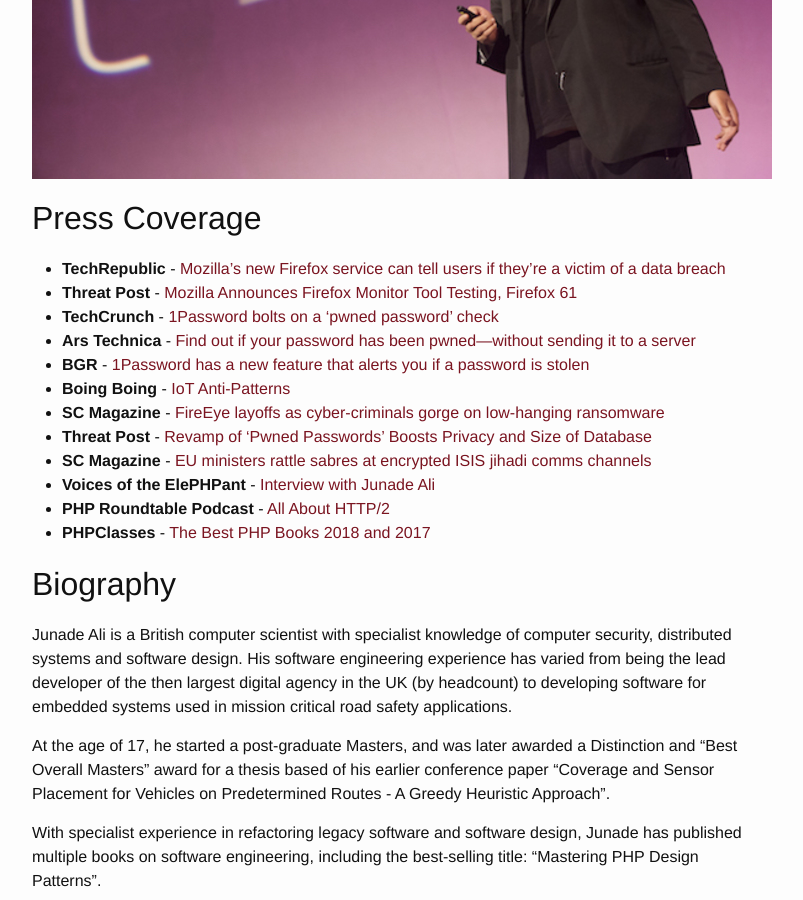
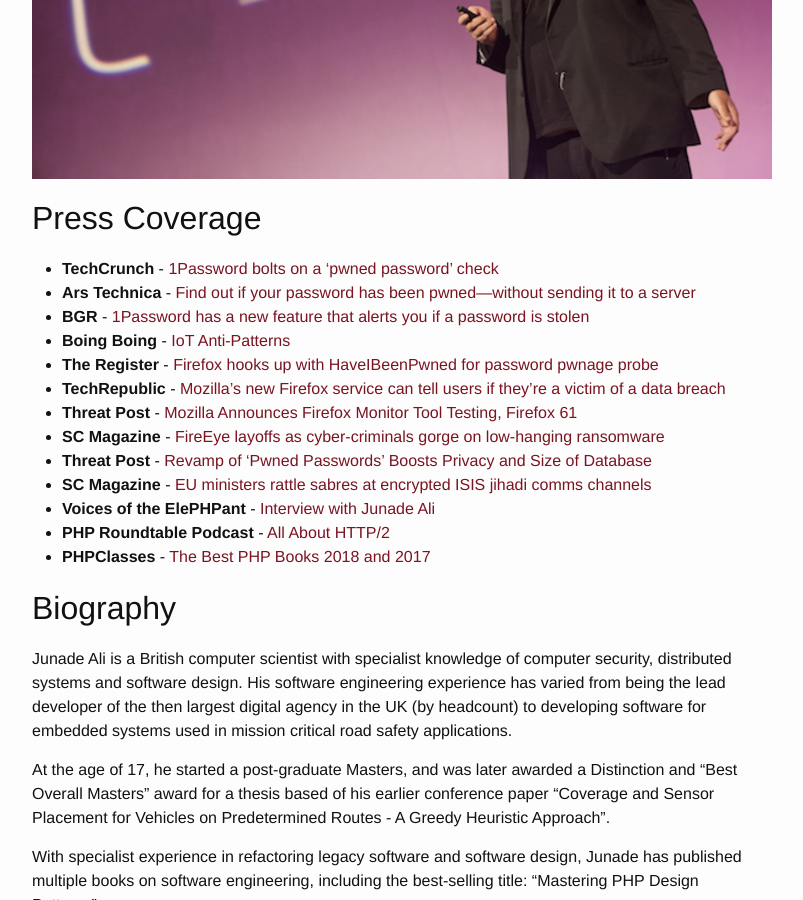
Before and after one commit to IcyApril/icyapril.github.io, a Jekyll site: the page built from about.md, in a window 1280 px wide and 900 px high, scrolled down 472 px. Shown: the whole window, without its empty margins (238-1041 px from the left). Built offline with Jekyll 4.4.1, drawn with Linux system fonts in a browser that asks for light colours.

Commit message:
Update press links

```diff
--- a/about.md
+++ b/about.md
@@ -8,12 +8,13 @@ layout: page
 
 ## Press Coverage
 
-* **TechRepublic** - [Mozilla's new Firefox service can tell users if they're a victim of a data breach](https://www.techrepublic.com/article/mozillas-new-firefox-service-can-tell-users-if-theyre-a-victim-of-a-data-breach/)
-* **Threat Post** - [Mozilla Announces Firefox Monitor Tool Testing, Firefox 61](https://threatpost.com/mozilla-announces-firefox-monitor-tool-testing-firefox-61/133087/)
 * **TechCrunch** - [1Password bolts on a 'pwned password' check](https://techcrunch.com/2018/02/23/1password-bolts-on-a-pwned-password-check/)
 * **Ars Technica** - [Find out if your password has been pwned—without sending it to a server](https://arstechnica.com/information-technology/2018/02/new-tool-safely-checks-your-passwords-against-a-half-billion-pwned-passwords/)
 * **BGR** - [1Password has a new feature that alerts you if a password is stolen](https://bgr.com/2018/02/23/has-my-password-been-hacked-1password-can-answer-that/)
 * **Boing Boing** - [IoT Anti-Patterns](https://boingboing.net/2017/05/03/bad-design-thinking.html)
+* **The Register** - [Firefox hooks up with HaveIBeenPwned for password pwnage probe](https://www.theregister.co.uk/2018/06/27/firefox_testing_password_pwnage_lookup/)
+* **TechRepublic** - [Mozilla's new Firefox service can tell users if they're a victim of a data breach](https://www.techrepublic.com/article/mozillas-new-firefox-service-can-tell-users-if-theyre-a-victim-of-a-data-breach/)
+* **Threat Post** - [Mozilla Announces Firefox Monitor Tool Testing, Firefox 61](https://threatpost.com/mozilla-announces-firefox-monitor-tool-testing-firefox-61/133087/)
 * **SC Magazine** - [FireEye layoffs as cyber-criminals gorge on low-hanging ransomware](http://www.scmagazineuk.com/fireeye-layoffs-as-cyber-criminals-gorge-on-low-hanging-ransomware/article/514822/)
 * **Threat Post** - [Revamp of ‘Pwned Passwords’ Boosts Privacy and Size of Database](https://threatpost.com/revamp-of-pwned-passwords-boosts-privacy-and-size-of-database/130082/)
 * **SC Magazine** - [EU ministers rattle sabres at encrypted ISIS jihadi comms channels](https://www.scmagazineuk.com/eu-ministers-rattle-sabres-at-encrypted-isis-jihadi-comms-channels/article/530648/)
```
